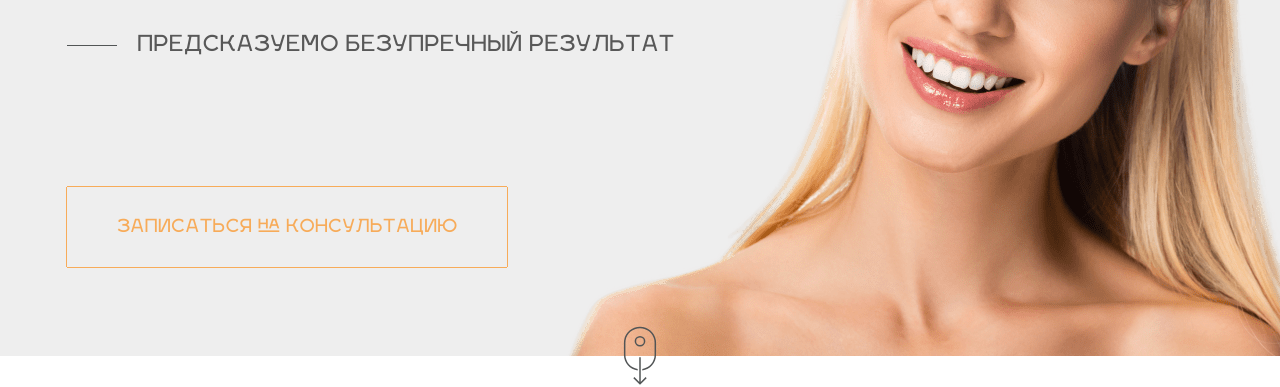
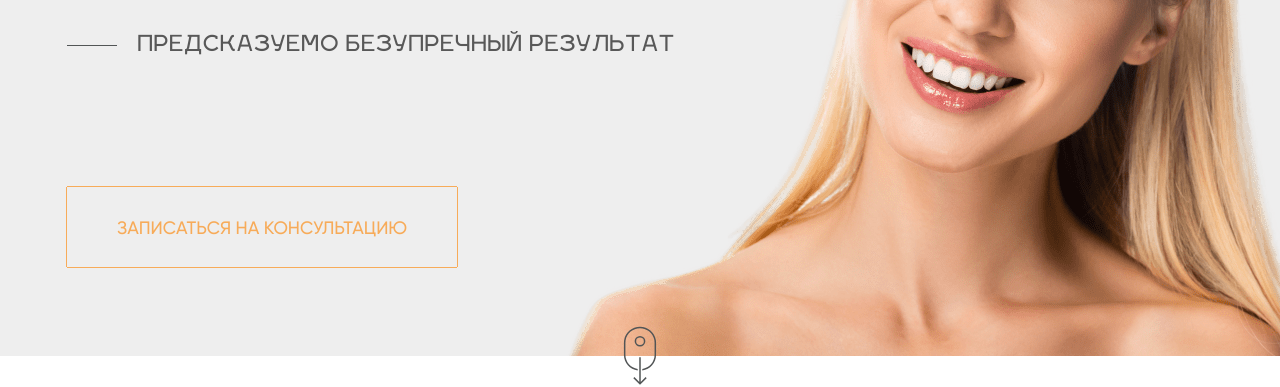
Before and after one commit to daneliyan/Special-One, a plain HTML site: page index.html in a window 1280 px wide. Shown: the part 424-811 px from the top of the page. Drawn offline with nearby package versions, Linux system fonts and the light colour scheme.

Commit message:
Update main.css

```diff
--- a/css/main.css
+++ b/css/main.css
@@ -186,7 +186,6 @@ a {
   position: relative;
   display: inline-block;
   padding: 30px 50px 29px 50px;
-  font-family: 'IgraSans', sans-serif;
   font-weight: 500;
   font-size: 18px;
   line-height: 21px;
```
